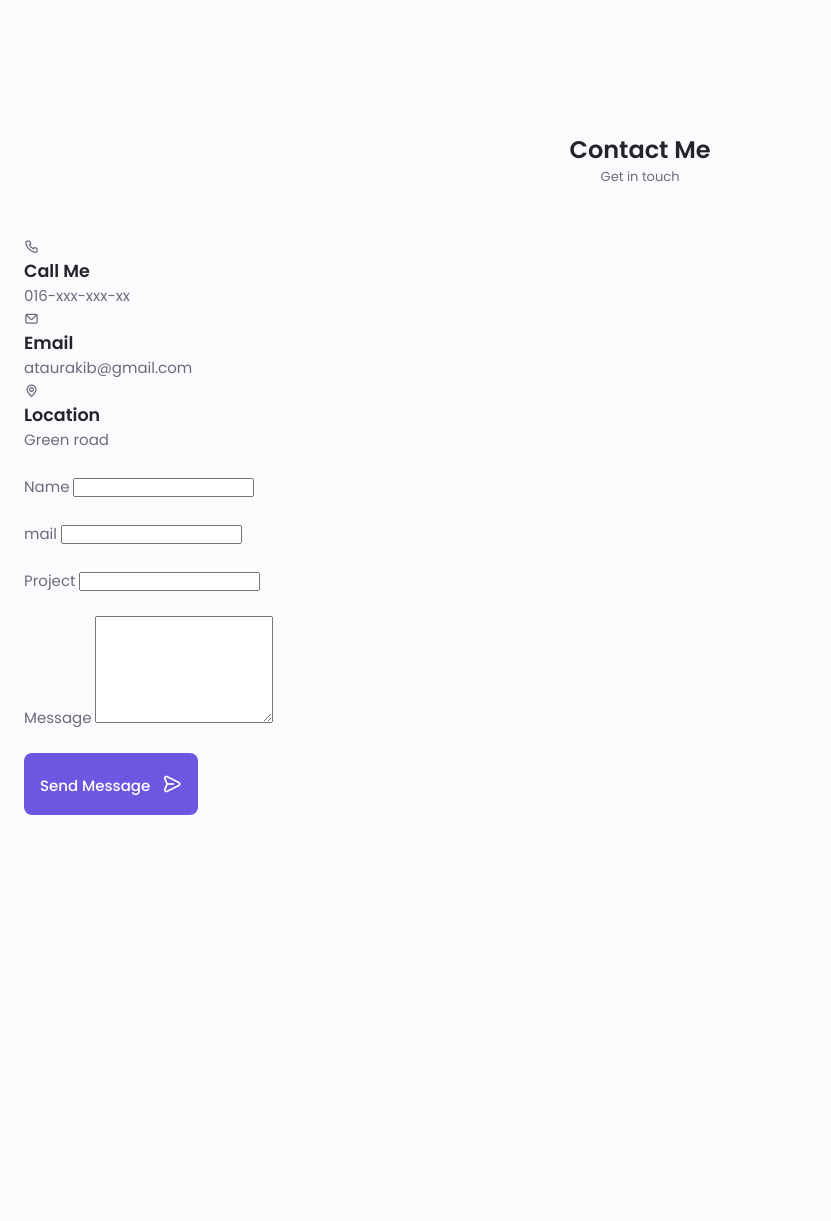
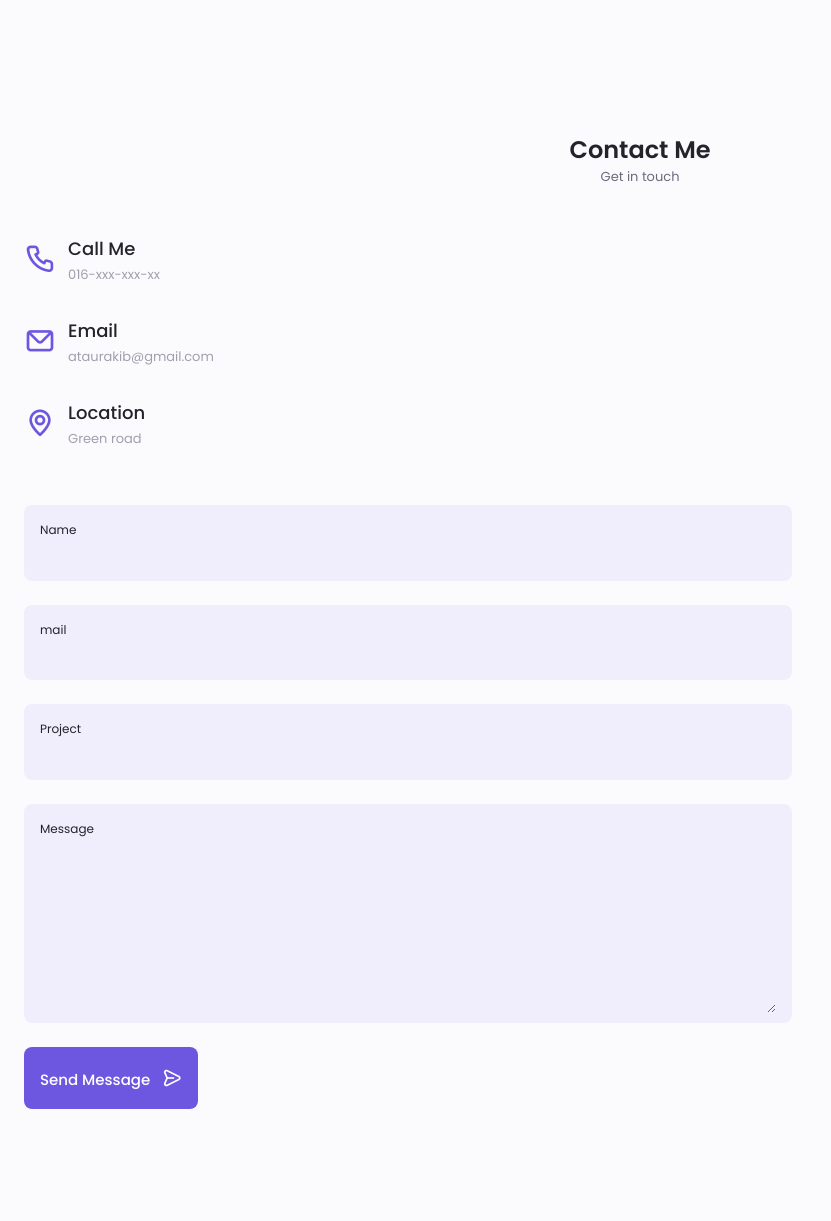
Before and after one commit to Oyon123/akib, a PHP site: page / in a window 1280 px wide. Shown: the part 2195-3416 px from the top of the page, without its empty margins (0-831 px from the left). Before the commit the page ends 3010 px from the top, so only its background shows below. Run offline with PHP 8.4, Linux system fonts and the light colour scheme; style sheets or scripts are compiled from the project's sources.

Commit message:
Update style.scss

```diff
--- a/style.scss
+++ b/style.scss
@@ -500,8 +500,51 @@ img {
 
 
 /*==================== CONTACT ME ====================*/
+.contact__contaner{
+  row-gap: 3rem;
+}
+.contact__information{
+  display: flex;
+  margin-bottom: $mb-2;
+}
 
+.contact__icon{
+  font-size: 2rem;
+  color: $first-color;
+  margin-right: $mb-0-75;
+}
 
+.contact__title{
+  font-size: $h3-font-size;
+  font-weight: $font-medium;
+}
+
+.contact__subtitle{
+  font-size: $small-font-size;
+  color: $text-color-light;
+}
+
+.contact__content{
+  background-color: $input-color;
+  border-radius: .5rem;
+  padding: .75rem 1rem .25rem;
+}
+
+.contact__label{
+  font-size: $smaller-font-size;
+  color: $title-color;
+}
+
+.contact__input{
+  width: 100%;
+  background-color: $input-color;
+  color: $text-color;
+  font-family: $body-font;
+  font-size: $normal-font-size;
+  border: none;
+  outline: none;
+  padding: .35rem .5rem .5rem 0;
+}
 /*==================== FOOTER ====================*/
 
 
```
